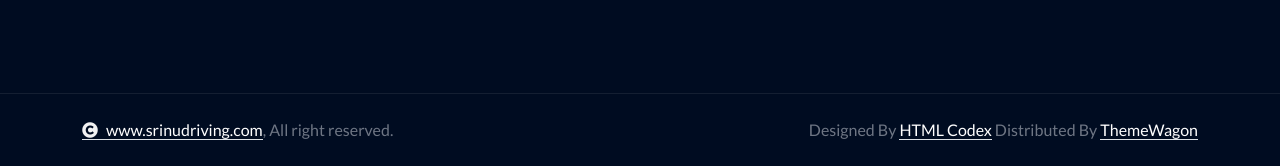
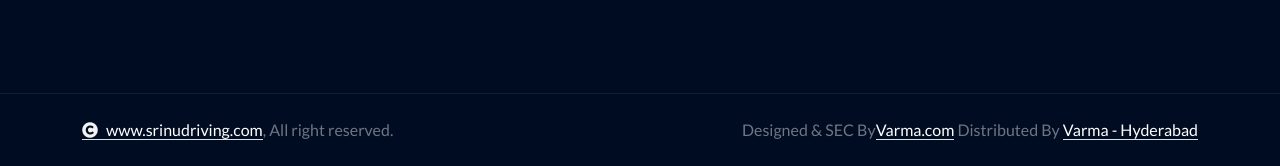
Before and after one commit to 22118131/drivingtemp, a plain HTML site: page index.html in a window 1280 px wide. Shown: the part 8617-8783 px from the top of the page. Drawn offline with nearby package versions, Linux system fonts and the light colour scheme.

```diff
--- a/index.html
+++ b/index.html
@@ -1107,7 +1107,7 @@
                         <!--/*** This template is free as long as you keep the below author’s credit link/attribution link/backlink. ***/-->
                         <!--/*** If you'd like to use the template without the below author’s credit link/attribution link/backlink, ***/-->
                         <!--/*** you can purchase the Credit Removal License from "https://htmlcodex.com/credit-removal". ***/-->
-                        Designed By <a class="border-bottom text-white" href="https://htmlcodex.com">HTML Codex</a> Distributed By <a class="border-bottom text-white" href="https://themewagon.com">ThemeWagon</a>
+                        Designed & SEC By<a class="border-bottom text-white" href="#">Varma.com</a> Distributed By <a class="border-bottom text-white" href="#">Varma - Hyderabad</a>
                     </div>
                 </div>
             </div>
```
Also changed, not shown: 404.html (+1 -2 lines), about.html (+1 -1 lines), blog.html (+1 -1 lines), cars.html (+1 -1 lines), contact.html (+1 -1 lines), feature.html (+1 -1 lines), service.html (+1 -1 lines), team.html (+1 -1 lines), testimonial.html (+1 -1 lines).
